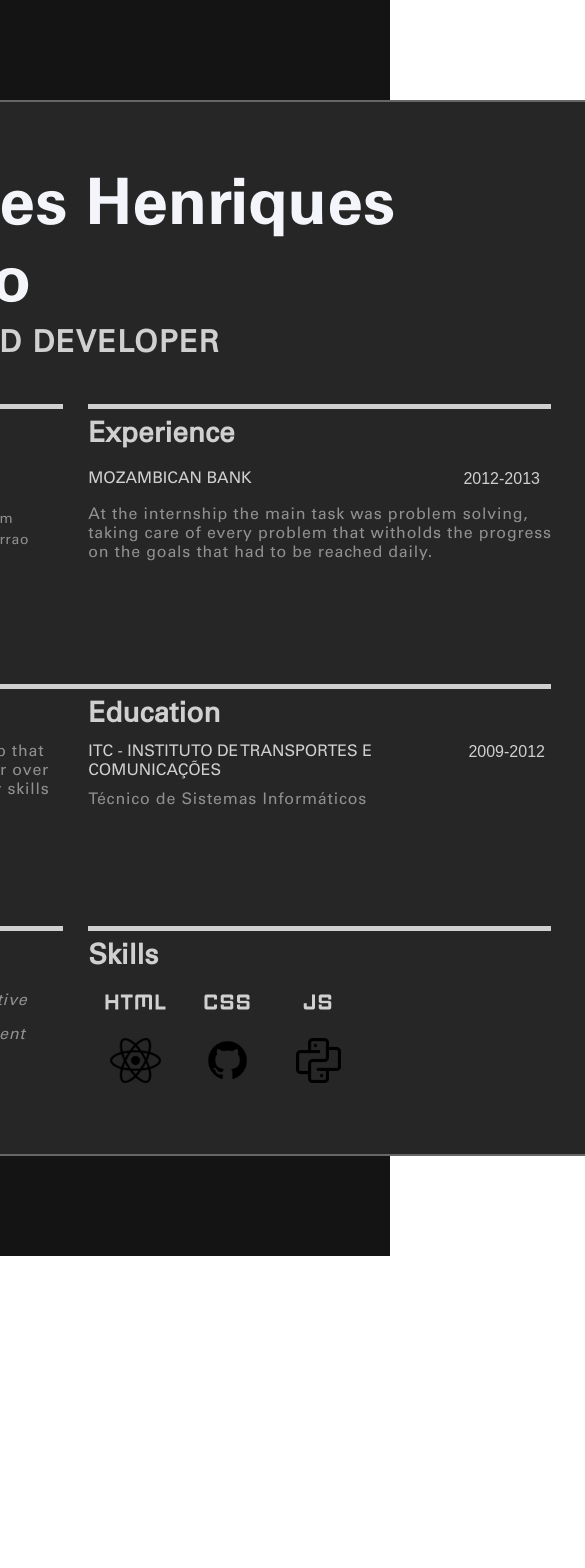
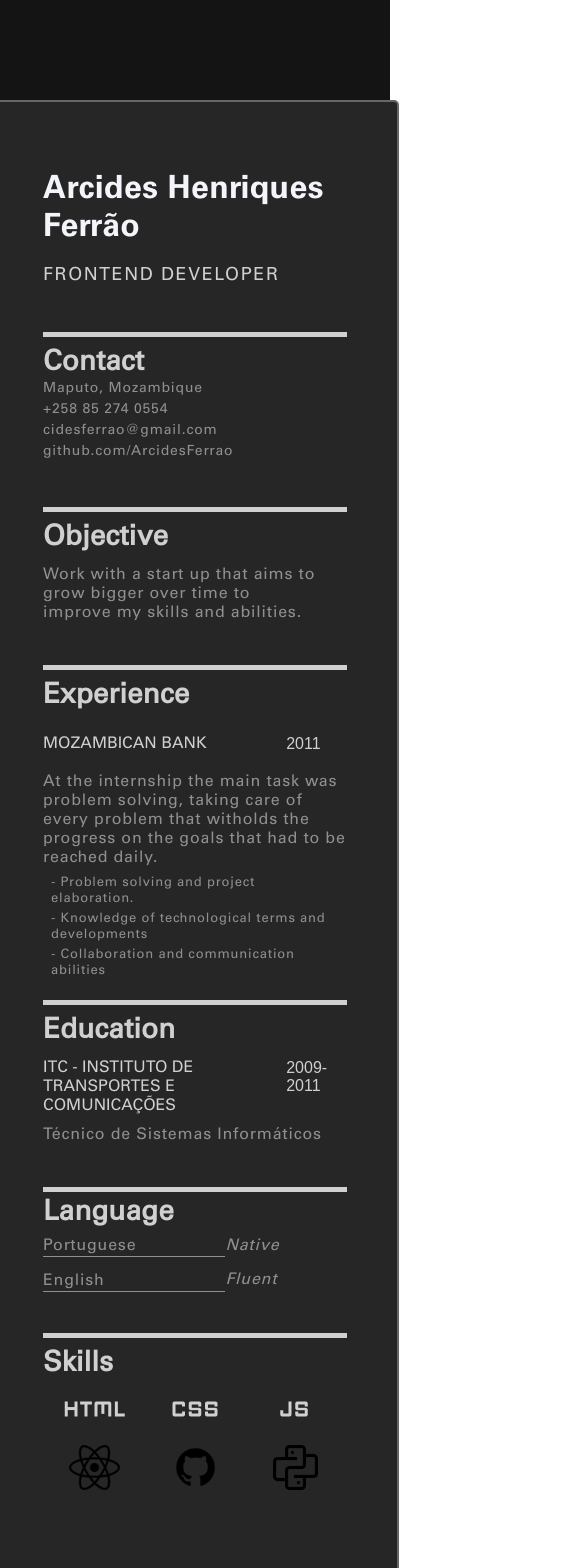
Before and after one commit to ArcidesFerrao/resume, a React (Create React App) app: page / in a window 390 px wide. Shown: the top 1568 px of the page, 585 px wide, since content can reach past the window. Before the commit the page ends 1256 px from the top, so only its background shows below. Built offline with nearby package versions, Linux system fonts and the light colour scheme.

Commit message:
configure: max-width 900px

```diff
--- a/src/components/ResumeComponents/Contact.jsx
+++ b/src/components/ResumeComponents/Contact.jsx
@@ -5,7 +5,7 @@ export default function Contact() {
 
 
   return (
-    <div className="cvContact">
+    <section className="cvContact">
         <div className="conTitle">
             <h2>Contact</h2>
         </div>
@@ -19,6 +19,6 @@ export default function Contact() {
               <a href="https://github.com/ArcidesFerrao" target='_blank' title='Check my gitHub repositories...'>github.com/ArcidesFerrao</a>
             </h4>
         </div>
-    </div>
+    </section>
   )
 }
--- a/src/components/ResumeComponents/Education.jsx
+++ b/src/components/ResumeComponents/Education.jsx
@@ -3,7 +3,7 @@ import './Styles/Education.css';
 
 export default function Education() {
   return (
-    <div className="cvEducation">
+    <section className="cvEducation">
         <div className="edTitle">
             <h2>Education</h2>
         </div>
@@ -12,13 +12,13 @@ export default function Education() {
         </div>
         <div className="detailDate">
             <h3 className="cvDate">
-                2009-2012
+                2009-2011
             </h3>
         </div>
         <div className="edDegree">
             <h4>Técnico de Sistemas Informáticos</h4>
         </div>
 
-    </div>
+    </section>
   )
 }
--- a/src/components/ResumeComponents/Experience.jsx
+++ b/src/components/ResumeComponents/Experience.jsx
@@ -4,7 +4,7 @@ import './Styles/Experience.css';
 export default function Experience() {
 
     return (
-        <div className="cvExperience">
+        <section className="cvExperience">
             <div className="expTitle">
                 <h2>Experience</h2>
             </div>
@@ -13,13 +13,18 @@ export default function Experience() {
             </div>
             <div className="detailDate">
                 <h3 className="cvDate">
-                    2012-2013
+                    2011
                 </h3>
             </div>
             <div className="expDescription">
                 <h4>At the internship the main task was problem solving, taking care of every problem that witholds the progress on the goals that had to be reached daily.</h4>
+                <ul>
+                    <li>- Problem solving and project elaboration.</li>
+                    <li>- Knowledge of technological terms and developments</li>
+                    <li>- Collaboration and communication abilities</li>
+                </ul>
             </div>
 
-        </div>
+        </section>
   )
 }
--- a/src/components/ResumeComponents/Header.jsx
+++ b/src/components/ResumeComponents/Header.jsx
@@ -6,14 +6,13 @@ import './Styles/Header.css';
 export default function Header() {
 
   return (
-    <div className="cvHeader">
+    <section className="cvHeader">
       <div className="headerName">
-        <h1>Arcides Henriques Ferrao</h1>
+        <h1>Arcides Henriques Ferrão</h1>
       </div>
       <div className="headerOccupation">
-        <h2>Front-End Developer</h2>
-
+        <h2>Frontend Developer</h2>
       </div>
-    </div>
+    </section>
   )
 }
--- a/src/components/ResumeComponents/Lingo.jsx
+++ b/src/components/ResumeComponents/Lingo.jsx
@@ -5,7 +5,7 @@ export default function Lingo() {
 
 
   return (
-    <div className="cvLingo">
+    <section className="cvLingo">
         <div className="lingTitle">
             <h2>Language</h2>
         </div>
@@ -17,6 +17,6 @@ export default function Lingo() {
             <h4>Native</h4>
             <h4>Fluent</h4>
         </div>
-    </div>
+    </section>
   )
 }
--- a/src/components/ResumeComponents/Objective.jsx
+++ b/src/components/ResumeComponents/Objective.jsx
@@ -5,13 +5,13 @@ export default function Objective() {
 
 
   return (
-    <div className="cvObjective">
+    <section className="cvObjective">
         <div className="objTitle">
             <h2>Objective</h2>
         </div>
         <div className="objtDescription">
             <h4>Work with a start up that aims to grow bigger over time to improve my skills and abilities.</h4>
         </div>
-    </div>
+    </section>
   )
 }
--- a/src/components/ResumeComponents/Skills.jsx
+++ b/src/components/ResumeComponents/Skills.jsx
@@ -6,7 +6,7 @@ import gitIcon from './Styles/icons/github-512.webp';
 
 export default function Skills() {
   return (
-    <div className='cvSkills'>
+    <section className='cvSkills'>
         <div className="cvSk">
             <h2>Skills</h2>
             <div className="skList">
@@ -25,6 +25,7 @@ export default function Skills() {
                         javascript
                     </span>
                 </div>
+
                 <div className="sk React">
                     <img src={reactIcon} alt="react" title="react" />
                 </div>
@@ -37,12 +38,13 @@ export default function Skills() {
             </div>
         </div>
 
-        {/* <div className="cvPr">
-            <h2>Projects</h2>
-            <div className="prList">
+        <div className="cvDetailSkills">
+            {/* <div className="prList"> */}
+                <h5>Proficiency in frontend technologies (html, css, javascript)</h5>
+                <h5>Familiarity with responsive design and user experience principles</h5>
 
-            </div>
-        </div> */}
-    </div>
+            {/* </div> */}
+        </div>
+    </section>
   )
 }
--- a/src/components/ResumeComponents/Styles/Education.css
+++ b/src/components/ResumeComponents/Styles/Education.css
@@ -10,7 +10,7 @@
         "description description"
         ;
     padding: 10px 0;
-    gap: 10px;
+    gap: 10px 0;
 
 }
 
--- a/src/components/ResumeComponents/Styles/Experience.css
+++ b/src/components/ResumeComponents/Styles/Experience.css
@@ -9,7 +9,7 @@
         "description description"
         ;
     padding: 10px 0;
-    gap: 5px;
+    gap: 5px 0;
 }
 
 .expTitle {
--- a/src/components/ResumeComponents/Styles/Skills.css
+++ b/src/components/ResumeComponents/Styles/Skills.css
@@ -1,3 +1,7 @@
+:root {
+    --show-detail: flex;
+    --hide-detail: none;
+}
 .cvSkills {
     grid-area: skill;
     overflow: hidden;
@@ -6,11 +10,12 @@
     grid-template-columns: 60% 40%;
     grid-template-areas: "sk pr";
     padding: 10px 0;
-    gap: 5px;
+    gap: 5px 0;
 }
 
 .cvSk {
     grid-area: sk;
+    transition: all 1s ease;
 
     display: grid;
     grid-template-rows: 20% 70%;
@@ -35,6 +40,7 @@
 
 .sk {
     padding: 5px 0;
+    cursor: pointer;
 
 }
 .sk img {
@@ -47,6 +53,28 @@
 .sk span {
     font-size: 60px;
 }
-.cvPr {
+
+
+.cvDetailSkills {
     grid-area: pr;
+    display: none;
+    flex-direction: column;
+    gap: 8px;
+    align-items: center;
+    justify-content: center;
 }
+
+.cvDetailSkills h5 {
+    font-size: x-small;
+    /* display: v; */
+}
+/*
+.Js:hover \ .cvDetailSkills {
+    display: block;
+} */
+
+
+
+.cvSk:hover + .cvDetailSkills {
+    display: flex;
+}
--- a/src/components/Styles/Resume.css
+++ b/src/components/Styles/Resume.css
@@ -16,6 +16,55 @@
 }
 @import url('https://fonts.googleapis.com/css2?family=Hind+Madurai:wght@300;400;500;600;700&family=Kode+Mono:wght@400..700&family=Montserrat:wght@100..900&family=Quicksand:wght@300..700&display=swap');
 
+
+@media screen and (max-width: 900px) {
+
+    h1  {
+        font-weight: 500 !important;
+        font-size: xx-large !important;
+    }
+    .headerOccupation h2 {
+        font-weight: 300 !important;
+        font-size: large !important;
+    }
+
+    .cvExperience {
+        height: max-content;
+    }
+
+    .resume {
+        width: 408px !important;
+        height: max-content !important;
+        grid-template-columns: none !important;
+        grid-template-rows: none !important;
+        row-gap: 2rem;
+        grid-template-areas: "head"
+        "contact"
+        "objective"
+        "experience"
+        "education"
+        "language"
+        "skill" !important;
+
+    }
+
+    section {
+        margin-right: 0 !important;
+        border-radius: 0 0 10px 10px;
+        transition: all 1s ease!important;
+    }
+
+    .cvContact {
+        justify-content: space-between;
+        grid-template-rows: none !important;
+    }
+
+    .cvSkills {
+        grid-template-columns: none !important;
+        grid-template-areas: "sk"
+            "pr" !important;
+    }
+}
 
 
 .resume {
@@ -36,7 +85,7 @@
     display: grid;
     grid-template-columns: 35% 65%;
     /* grid-auto-rows: auto; */
-    grid-template-rows: 26% 30% 26% 18%;
+    grid-template-rows: 26% 30% 22% 22%;
     grid-template-areas: "head head"
         "contact experience"
         "objective education"
@@ -58,7 +107,7 @@ h3 {
     font-weight: 200;
     color: #d0d0d0;
 }
-h4 {
+h4, li {
     font-family: "UniversBody";
     font-size: medium;
     letter-spacing: 0.05rem;
@@ -66,6 +115,24 @@ h4 {
     font-weight: 200;
 }
 
+h5 {
+    font-family: "UniversBody";
+    font-weight: 200;
+    letter-spacing: 0.05rem;
+    color: rgba(215, 215, 215, 0.6);
+
+}
+
+li {
+    font-size: small;
+}
+ul {
+    display: flex;
+    gap: 4px;
+    flex-direction: column;
+    padding: 8px;
+    list-style-type: none;
+}
 button {
     position: absolute;
     bottom: 40px;
```
